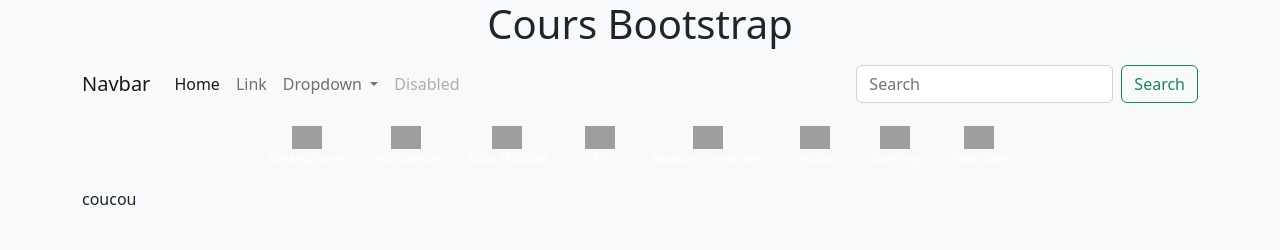
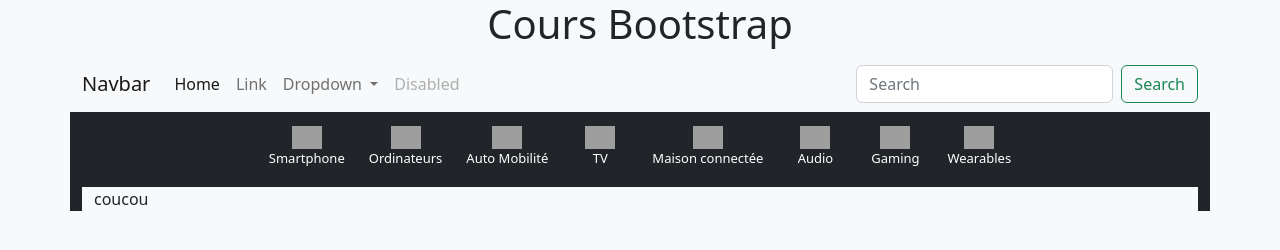
Before and after one commit to ChristelleCossard/cours-bootstrap, a plain HTML site: page index.html in a window 1280 px wide. Drawn offline with nearby package versions, Linux system fonts and the light colour scheme; grey boxes are pictures that could not be loaded.

Commit message:
validation changements à la fin du 2nd live

```diff
--- a/index.html
+++ b/index.html
@@ -50,7 +50,7 @@
       </nav>
     </header>
 
-    <main class="container">
+    <main class="container bg-dark">
       <div class="list-categorie text-center">
         <div class="list-item-categorie">
           <div>
@@ -101,7 +101,7 @@
           <a href="#">Wearables</a>
         </div>
       </div>
-      <div> coucou</div>
+      <div class="container bg-light"> coucou</div>
     </main>
 
     <footer>
```
